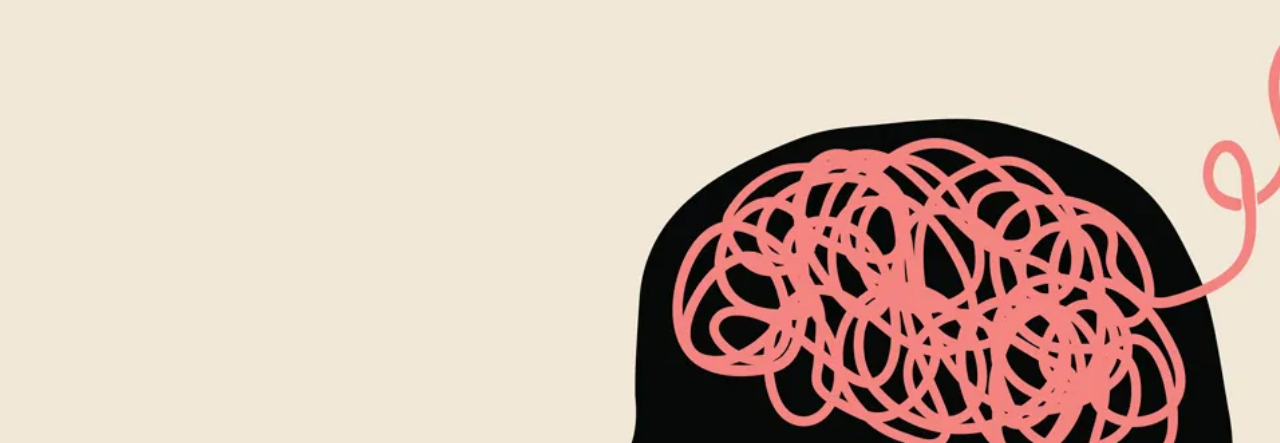
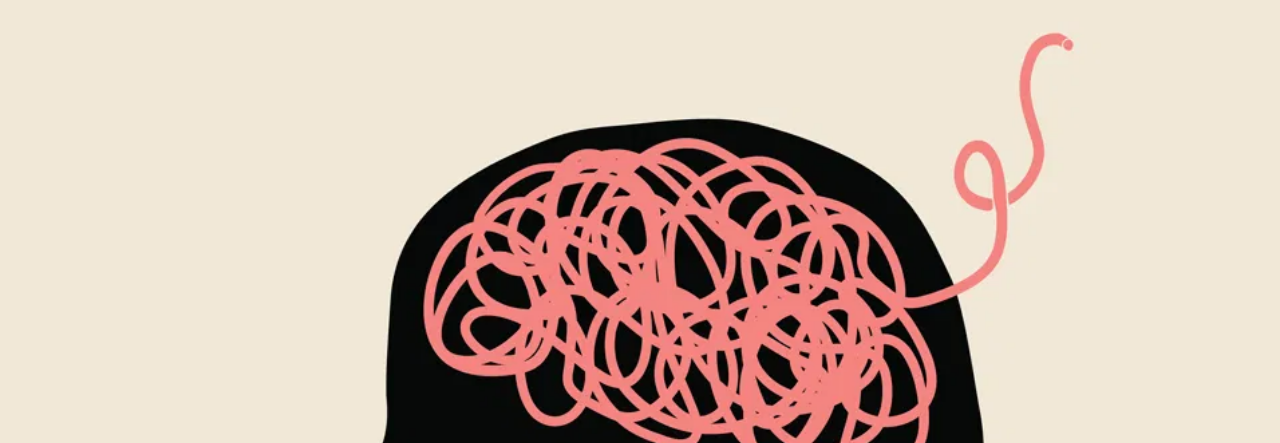
Before and after one commit to snivy3636/snivy3636.github.io, a plain HTML site: page index.html in a window 1280 px wide. Shown: the part 56-499 px from the top of the page. Drawn offline with nearby package versions, Linux system fonts and the light colour scheme.

Commit message:
Update index.html

```diff
--- a/index.html
+++ b/index.html
@@ -15,7 +15,7 @@
 
         .jumbotron {
 
-            background: url("/images/ADHD2.jpg");
+            background: url("/images/ADHD2.jpg") no-repeat center center;
             background-size: cover;
             height: 1000px;
             display: flex;
```
